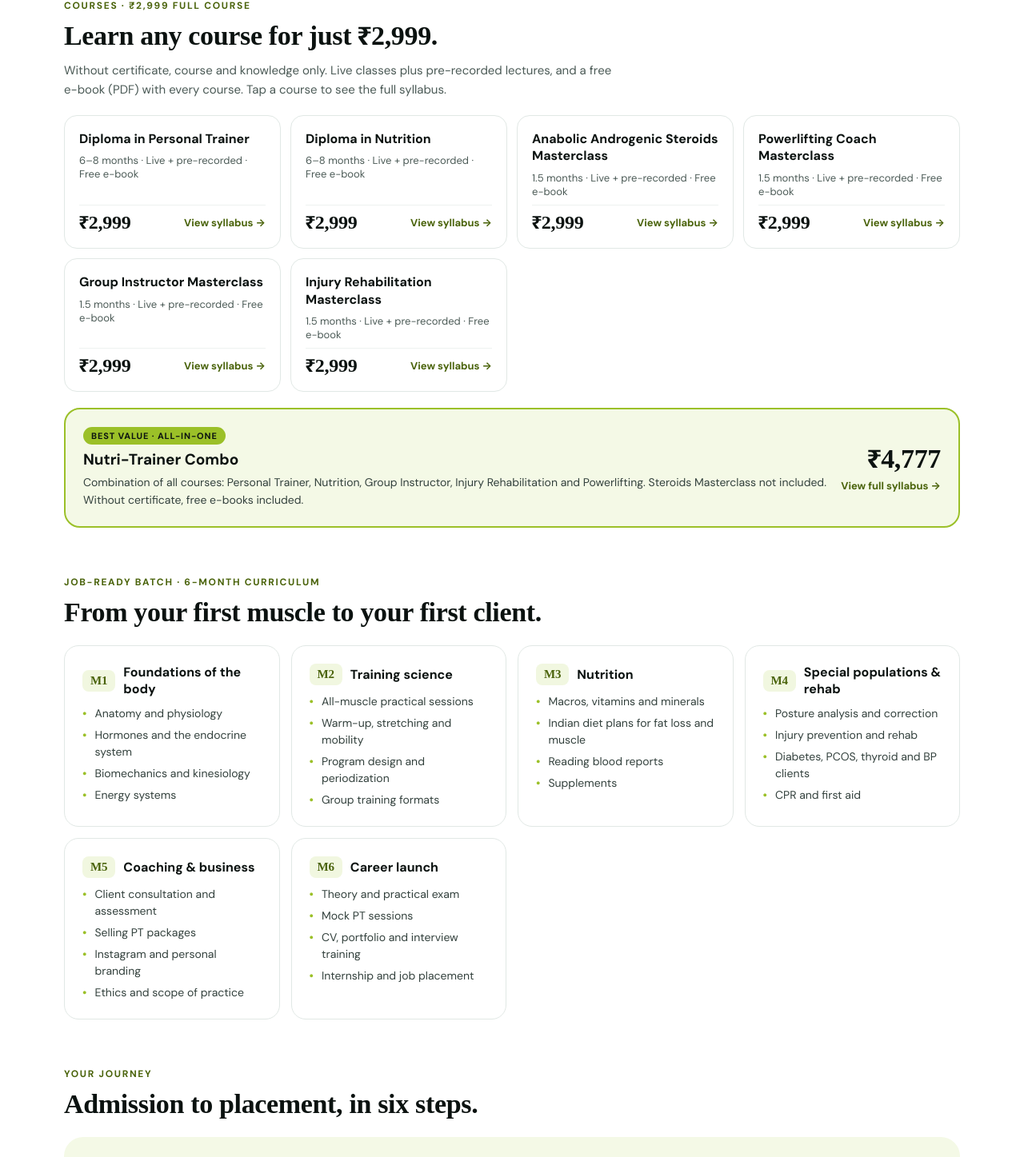
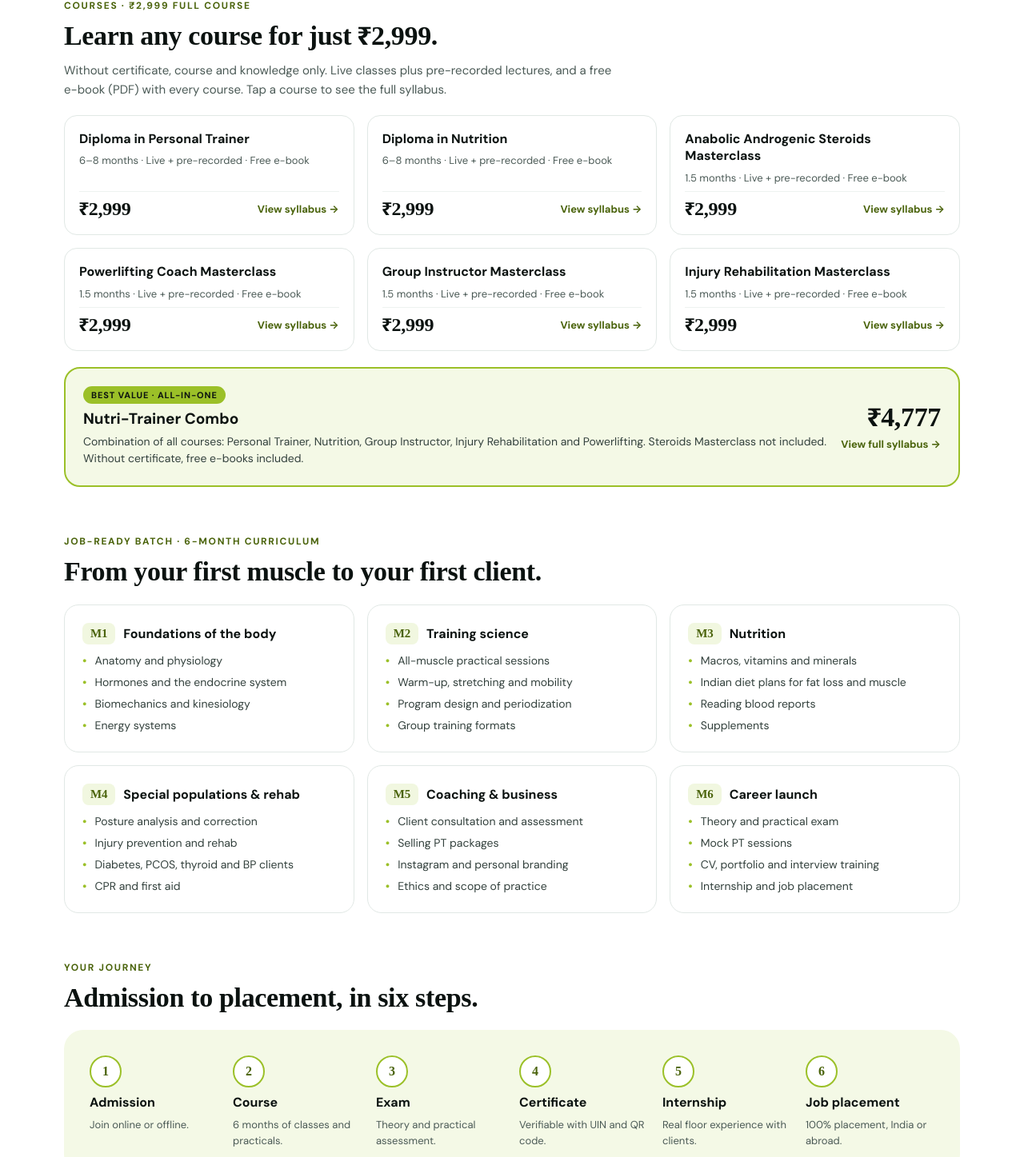
Before and after one commit to GomziServies/FGIIT-User-Inquery-WebSide, a React (Vite) app: page / in a window 1280 px wide. Shown: the part 2743-4190 px from the top of the page at 80% size. Built offline with nearby package versions, Linux system fonts and the light colour scheme; no server answers.

Commit message:
feat: add Curriculum, Courses components and global styles

```diff
--- a/src/components/Courses.jsx
+++ b/src/components/Courses.jsx
@@ -13,12 +13,8 @@ export default function Courses({ onOpenCourse, onOpenBuy }) {
       </div>
 
       <div
-        className="grid"
+        className="course-cards-grid"
         id="courseGrid"
-        style={{
-          gridTemplateColumns: 'repeat(auto-fit, minmax(250px, 1fr))',
-          gap: '12px',
-        }}
       >
         {COURSE_ORDER.map((id) => {
           const c = COURSES[id];
--- a/src/components/Curriculum.jsx
+++ b/src/components/Curriculum.jsx
@@ -10,14 +10,27 @@ export default function Curriculum() {
       </div>
 
       <div
-        className="grid"
+        className="curriculum-cards-grid"
         id="months"
-        style={{
-          gridTemplateColumns: 'repeat(auto-fit, minmax(260px, 1fr))',
-        }}
       >
         {MONTHS.map((m, idx) => (
-          <div key={idx} className="card">
+          <div
+            key={idx}
+            className="card"
+            style={{
+              transition: 'border-color 0.15s ease, transform 0.15s ease, box-shadow 0.15s ease',
+            }}
+            onMouseEnter={(e) => {
+              e.currentTarget.style.borderColor = 'var(--lime)';
+              e.currentTarget.style.transform = 'translateY(-2px)';
+              e.currentTarget.style.boxShadow = '0 6px 16px rgba(11, 18, 16, 0.06)';
+            }}
+            onMouseLeave={(e) => {
+              e.currentTarget.style.borderColor = 'var(--line)';
+              e.currentTarget.style.transform = 'none';
+              e.currentTarget.style.boxShadow = 'none';
+            }}
+          >
             <div style={{ display: 'flex', alignItems: 'center', gap: '10px' }}>
               <span
                 className="serif"
--- a/src/index.css
+++ b/src/index.css
@@ -565,3 +565,27 @@ details p {
     scroll-behavior: auto;
   }
 }
+
+/* 3-3 Course & Curriculum KPI Cards Grid (3 columns desktop, 2 tablet, 1 mobile) */
+.course-cards-grid,
+.curriculum-cards-grid {
+  display: grid;
+  grid-template-columns: repeat(3, minmax(0, 1fr));
+  gap: 16px;
+}
+
+@media (max-width: 992px) {
+  .course-cards-grid,
+  .curriculum-cards-grid {
+    grid-template-columns: repeat(2, minmax(0, 1fr));
+    gap: 14px;
+  }
+}
+
+@media (max-width: 640px) {
+  .course-cards-grid,
+  .curriculum-cards-grid {
+    grid-template-columns: 1fr;
+    gap: 12px;
+  }
+}
```
